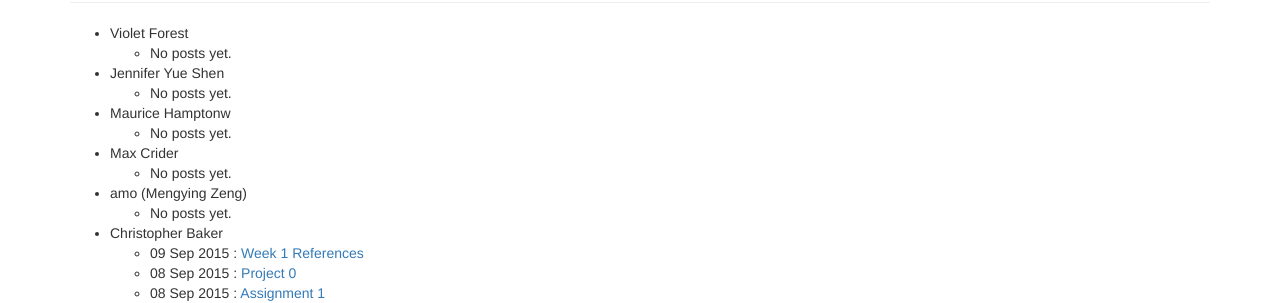
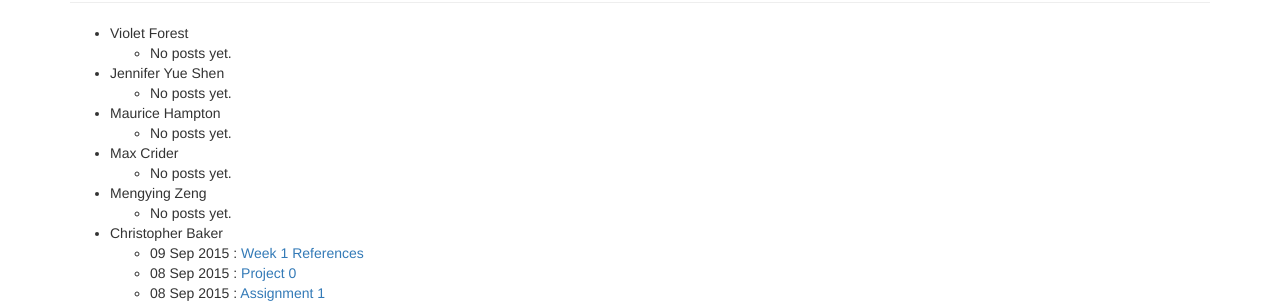
Before and after one commit to chemonxy/InteractiveArt2015, a Jekyll site: the page built from people.md, in a window 1280 px wide. Shown: the part 169-472 px from the top of the page. Built offline with Jekyll 4.4.1, drawn with Linux system fonts in a browser that asks for light colours; nearby versions of some CDN libraries.

Commit message:
Fix typos.

```diff
--- a/_data/people/MauriceHampton.yml
+++ b/_data/people/MauriceHampton.yml
@@ -1,2 +1,2 @@
 username: MauriceHampton
-name: Maurice Hamptonw
+name: Maurice Hampton
--- a/_data/people/amoz.yml
+++ b/_data/people/amoz.yml
@@ -1,3 +1,3 @@
 username: amoz
-name: amo (Mengying Zeng)
+name: Mengying Zeng
 email: mzeng@artic.edu
--- a/_data/people/hkim.yml
+++ b/_data/people/hkim.yml
@@ -1,9 +1,7 @@
 username: hkim
 role: Student
 name: Hyeongbin Kim
-gravatar: na
 email: khbyoyo@hotmail.com
 web: http://hyeongbin.com
-twitter: na
 github: khbyoyo
 bio: Hyeongbin Kim is a student studying creative coding
```
